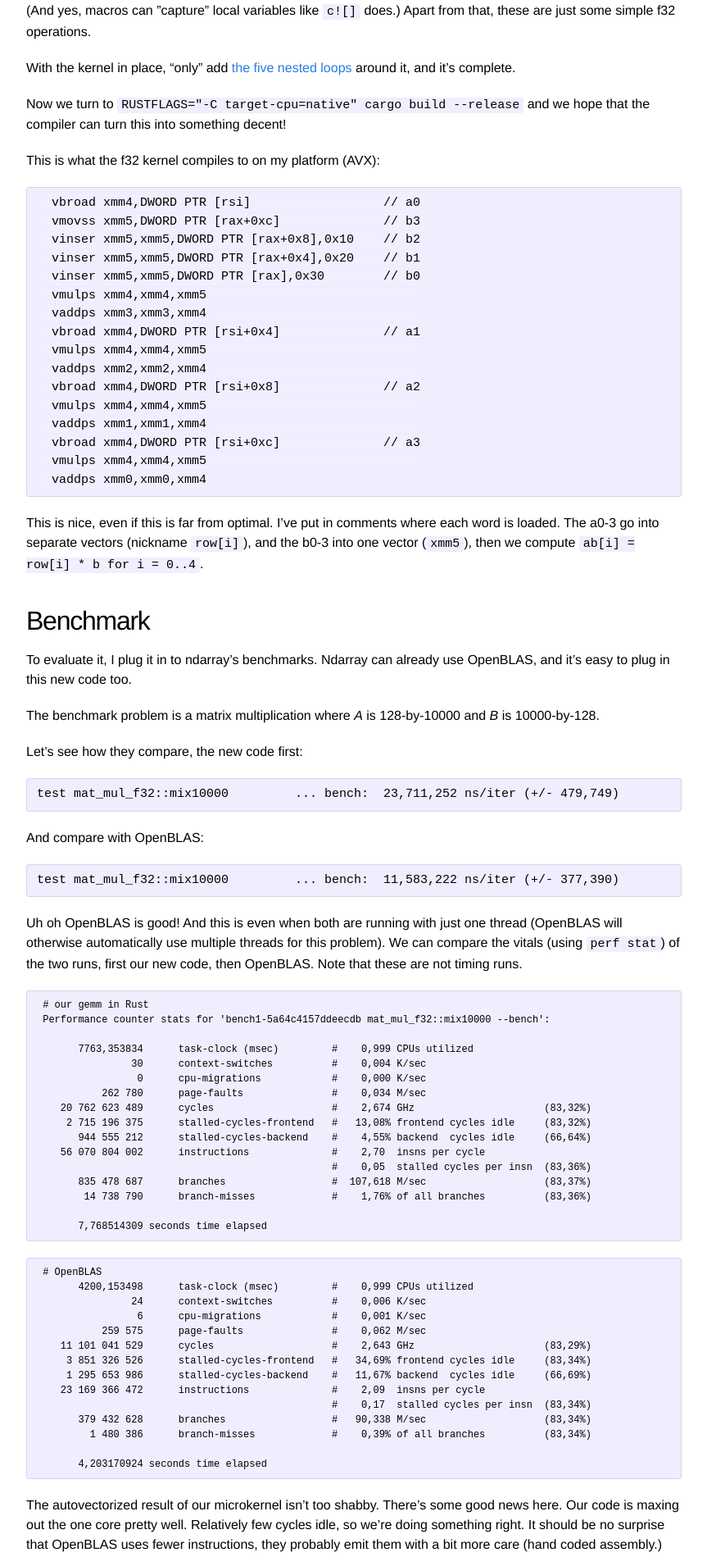
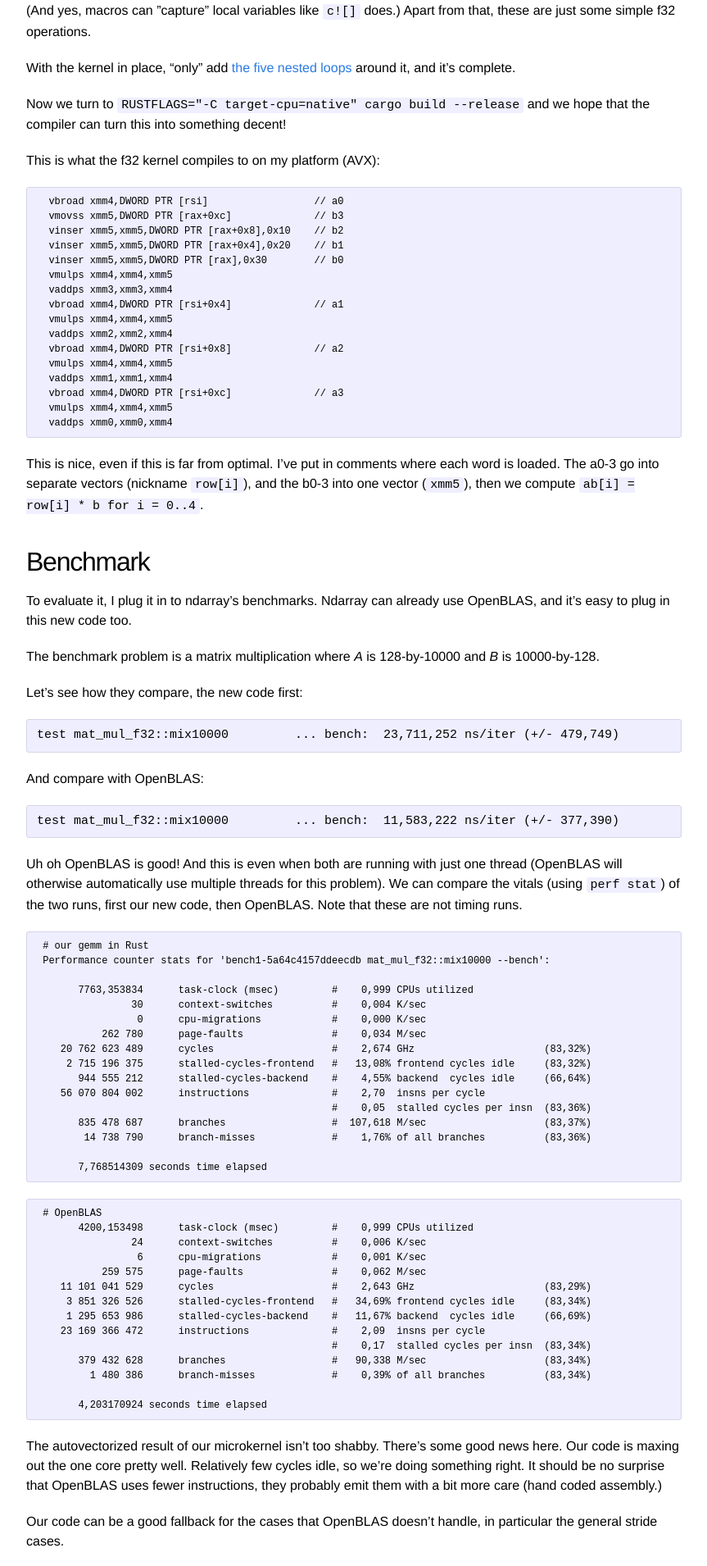
Before and after one commit to bluss/bluss.github.io, a Jekyll site: the page built from _posts/2016-03-28-a-gemmed-rabbit-hole.markdown, in a window 1280 px wide. Shown: the part 2225-4135 px from the top of the page at 82% size, without its empty margins (208-1071 px from the left). Built offline with Jekyll 4.4.1, drawn with Linux system fonts in a browser that asks for light colours.

Commit message:
Use small text in listing

```diff
--- a/_posts/2016-03-28-a-gemmed-rabbit-hole.markdown
+++ b/_posts/2016-03-28-a-gemmed-rabbit-hole.markdown
@@ -134,8 +134,7 @@ we hope that the compiler can turn this into something decent!
 
 This is what the f32 kernel compiles to on my platform (AVX):
 
-<div style="font-size: small">
-{% highlight assembly %}
+<pre style="font-size: small">
   vbroad xmm4,DWORD PTR [rsi]                  // a0
   vmovss xmm5,DWORD PTR [rax+0xc]              // b3
   vinser xmm5,xmm5,DWORD PTR [rax+0x8],0x10    // b2
@@ -152,8 +151,7 @@ This is what the f32 kernel compiles to on my platform (AVX):
   vbroad xmm4,DWORD PTR [rsi+0xc]              // a3
   vmulps xmm4,xmm4,xmm5
   vaddps xmm0,xmm0,xmm4
-{% endhighlight %}
-</div>
+</pre>
 
 This is nice, even if this is far from optimal.
 I've put in comments where each word is loaded. The a0-3 go into
```
